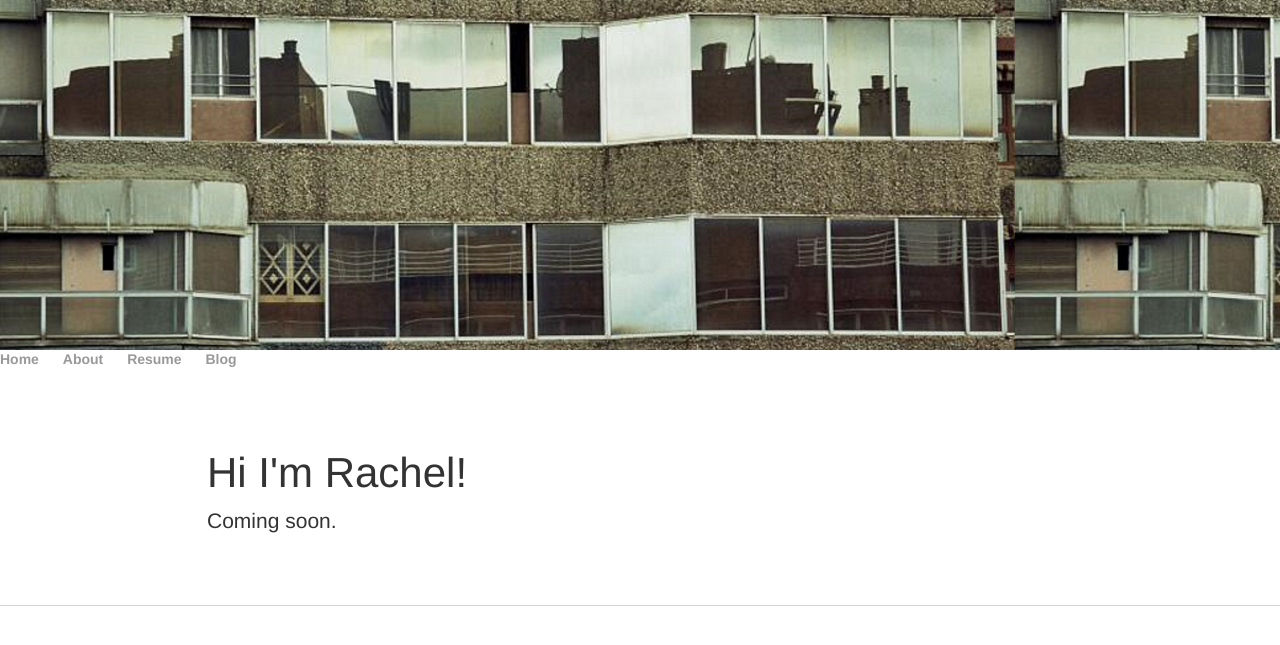
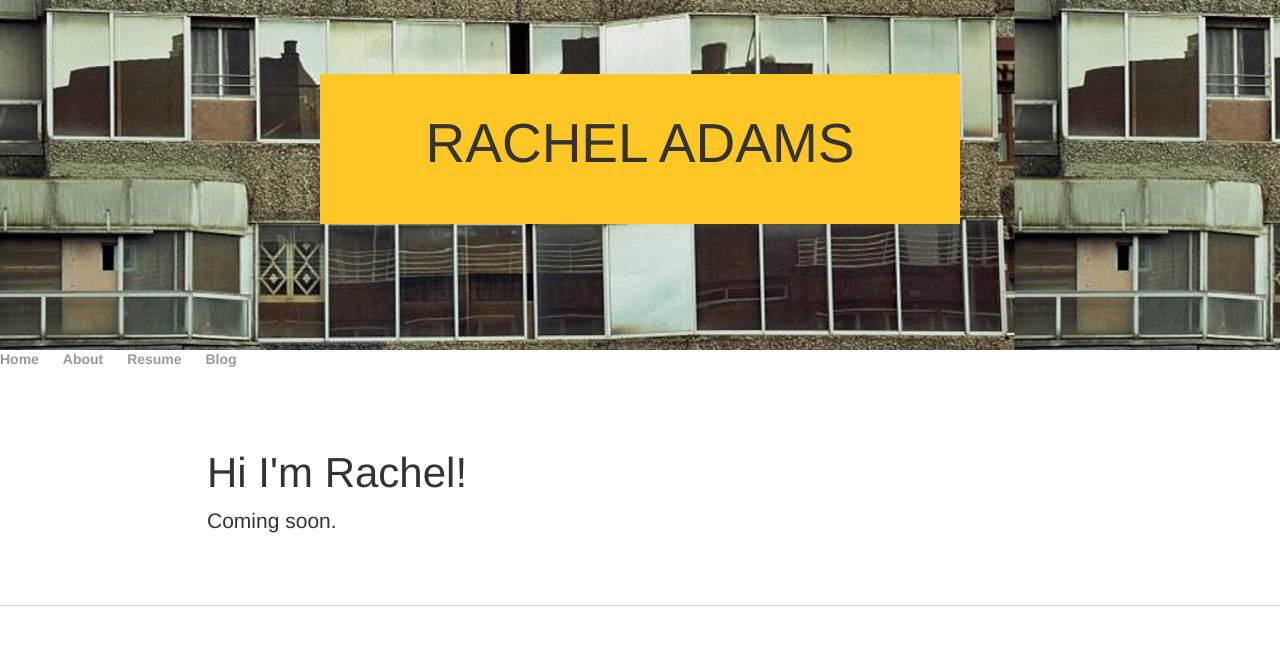
Before and after one commit to rachelAdams/rachelAdams.github.io, a Jekyll site: the page built from index.html, in a window 1280 px wide. Shown: the top 645 px of the page. Built offline with Jekyll 4.4.1, drawn with Linux system fonts in a browser that asks for light colours; nearby versions of some CDN libraries.

Commit message:
i should just set up jekyll locally...

```diff
--- a/_layouts/default.html
+++ b/_layouts/default.html
@@ -14,6 +14,7 @@
 
 <body>
     <div class="banner">
+        <div class="banner-description">RACHEL ADAMS</div>
     </div>
     <nav>
         <ul>
--- a/css/main.css
+++ b/css/main.css
@@ -21,6 +21,17 @@ footer { border-top: 1px solid #d5d5d5; font-size: .8em; }
     height: 350px;
     background-size: contain;
 }
+.banner .banner-description {
+    top: 21%;
+    height: 150px;
+    margin: 0 auto;
+    width: 50%;
+    background-color: #fec726;
+    padding: 30px;
+    text-align: center;
+    position: relative;
+    font-size: 55px;
+}
 
 /* Blog */
 ul.posts { margin: 20px auto 40px; font-size: 1.5em; }
```
